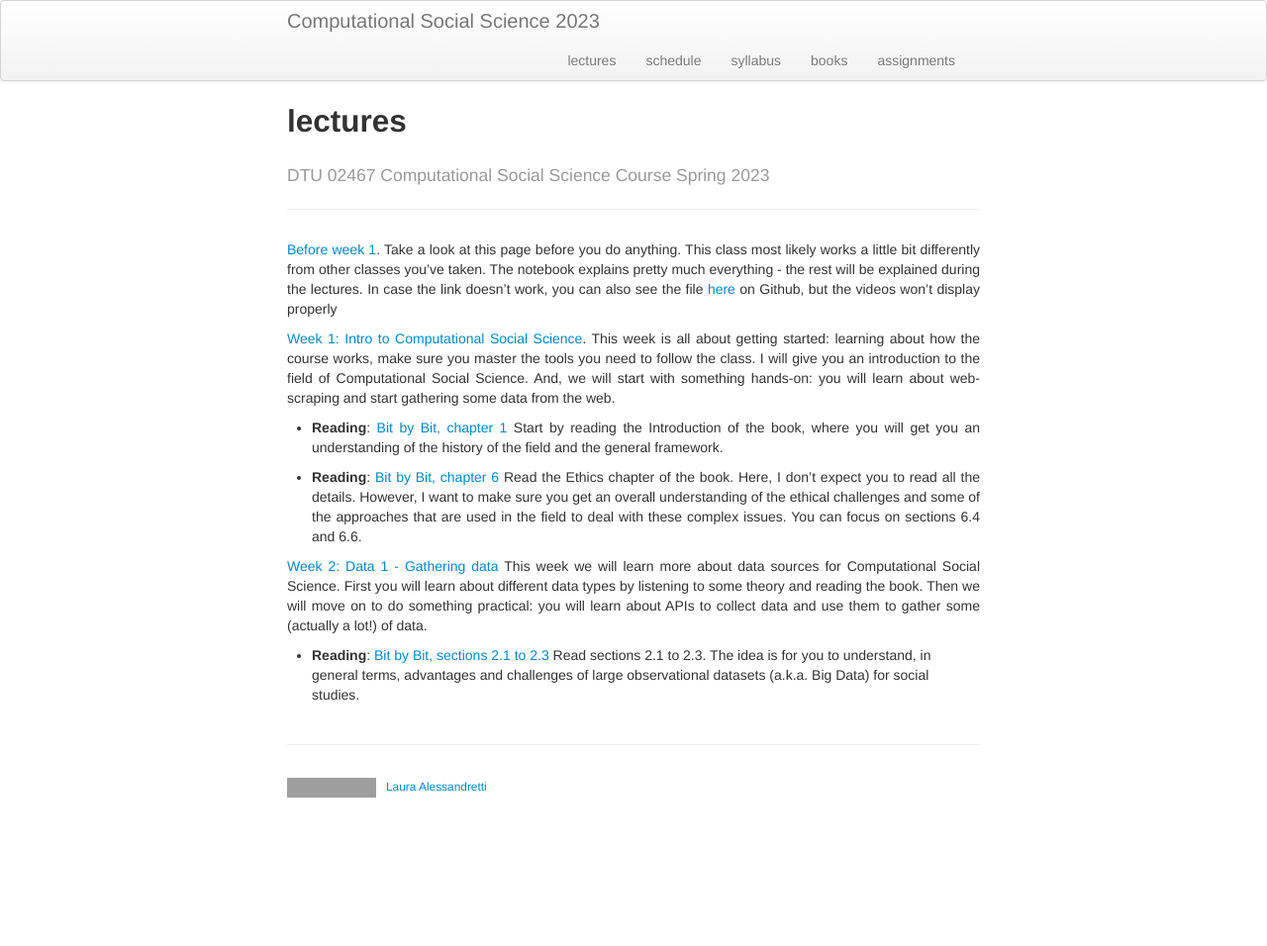
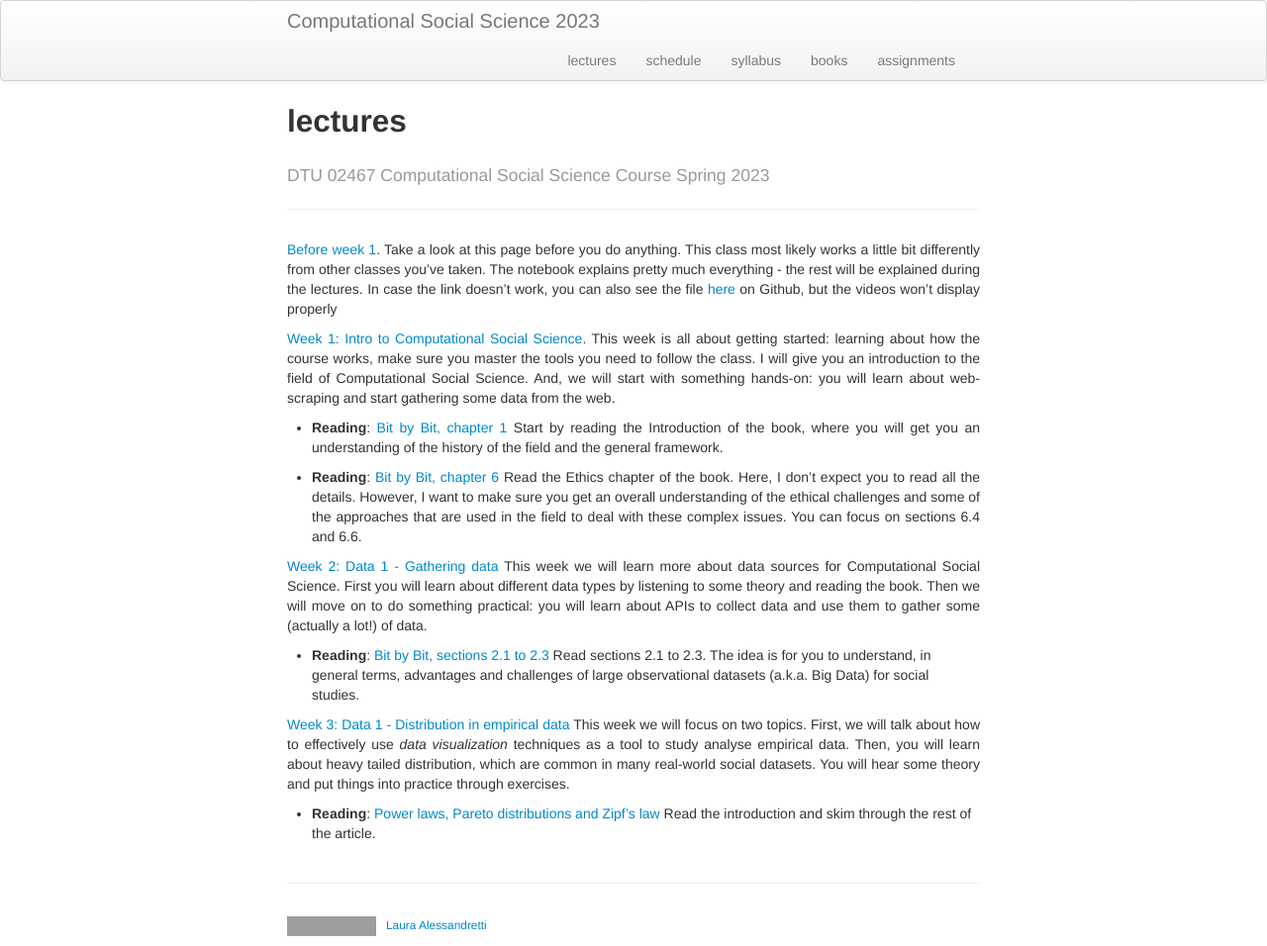
Before and after one commit to lalessan/comsocsci2023, a Jekyll site: the page built from docs/lectures.md, in a window 1280 px wide. Shown: the whole page at 99% size. Built offline with Jekyll 4.4.1, drawn with Linux system fonts in a browser that asks for light colours; before the commit the page ends 900 px from its top, so only the background shows below that; grey boxes are pictures that could not be loaded.

Commit message:
small changes

```diff
--- a/docs/lectures.md
+++ b/docs/lectures.md
@@ -18,3 +18,7 @@ description: A course led by Laura Alessandretti on Computational Social Science
 [Week 2: Data 1 - Gathering data](https://nbviewer.org/github/lalessan/comsocsci2023/blob/master/lectures/Week2.ipynb) This week we will learn more about data sources for Computational Social Science. First you will learn about different data types by listening to some theory and reading the book. Then we will move on to do something practical: you will learn about APIs to collect data and use them to gather some (actually a lot!) of data.
 
  * __Reading__: [Bit by Bit, sections 2.1 to 2.3](https://www.bitbybitbook.com/en/1st-ed/observing-behavior/observing-intro/) Read sections 2.1 to 2.3. The idea is for you to understand, in general terms, advantages and challenges of large observational datasets (a.k.a. Big Data) for social studies.
+
+ [Week 3: Data 1 - Distribution in empirical data](https://nbviewer.org/github/lalessan/comsocsci2023/blob/master/lectures/Week3.ipynb) This week we will focus on two topics. First, we will talk about how to effectively use _data visualization_ techniques as a tool to study analyse empirical data. Then, you will learn about heavy tailed distribution, which are common in many real-world social datasets. You will hear some theory and put things into practice through exercises.
+
+  * __Reading__: [Power laws, Pareto distributions and Zipf’s law](https://www.cs.cornell.edu/courses/cs6241/2019sp/readings/Newman-2005-distributions.pdf) Read the introduction and skim through the rest of the article.
```
